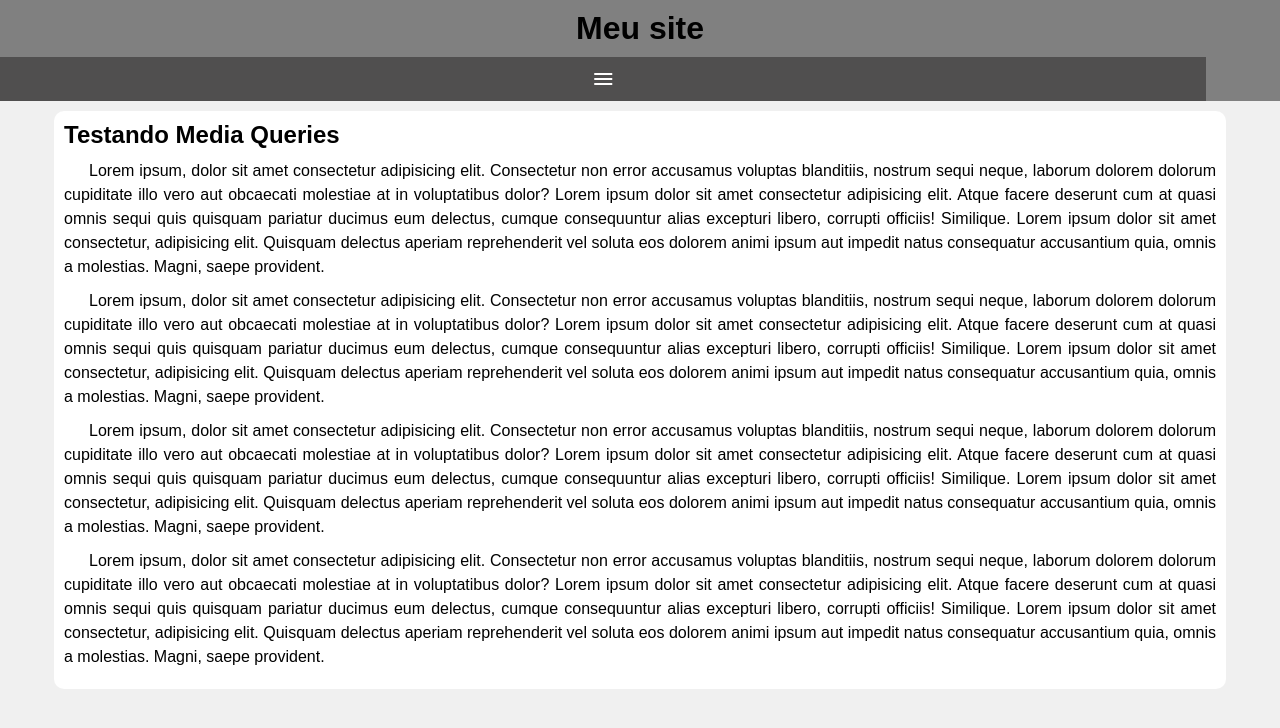
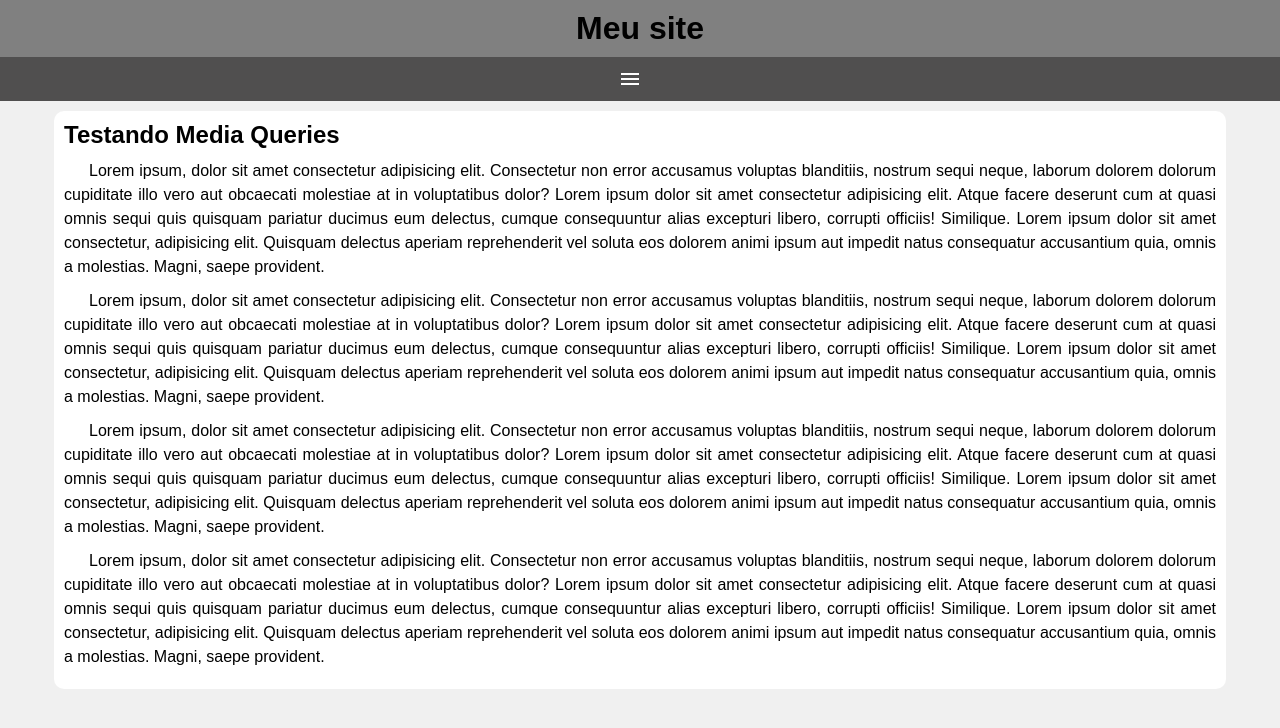
Before and after one commit to RichardRozin/HTML5-CSS3, a plain HTML site: page exercicios/ex026/mq005/index.html in a window 1280 px wide. Drawn offline with nearby package versions, Linux system fonts and the light colour scheme.

Commit message:
update ex026

```diff
--- a/exercicios/ex026/mq005/estilo/style.css
+++ b/exercicios/ex026/mq005/estilo/style.css
@@ -24,8 +24,9 @@ header > h1{
 span#burguer{
     background-color: rgb(80, 79, 79);
     text-align: center;
+    margin-left: -20px;
     color: white;
-    width: 92.69vw;
+    width: 100vw;
     padding: 10px;
     cursor: pointer;
 }
```
